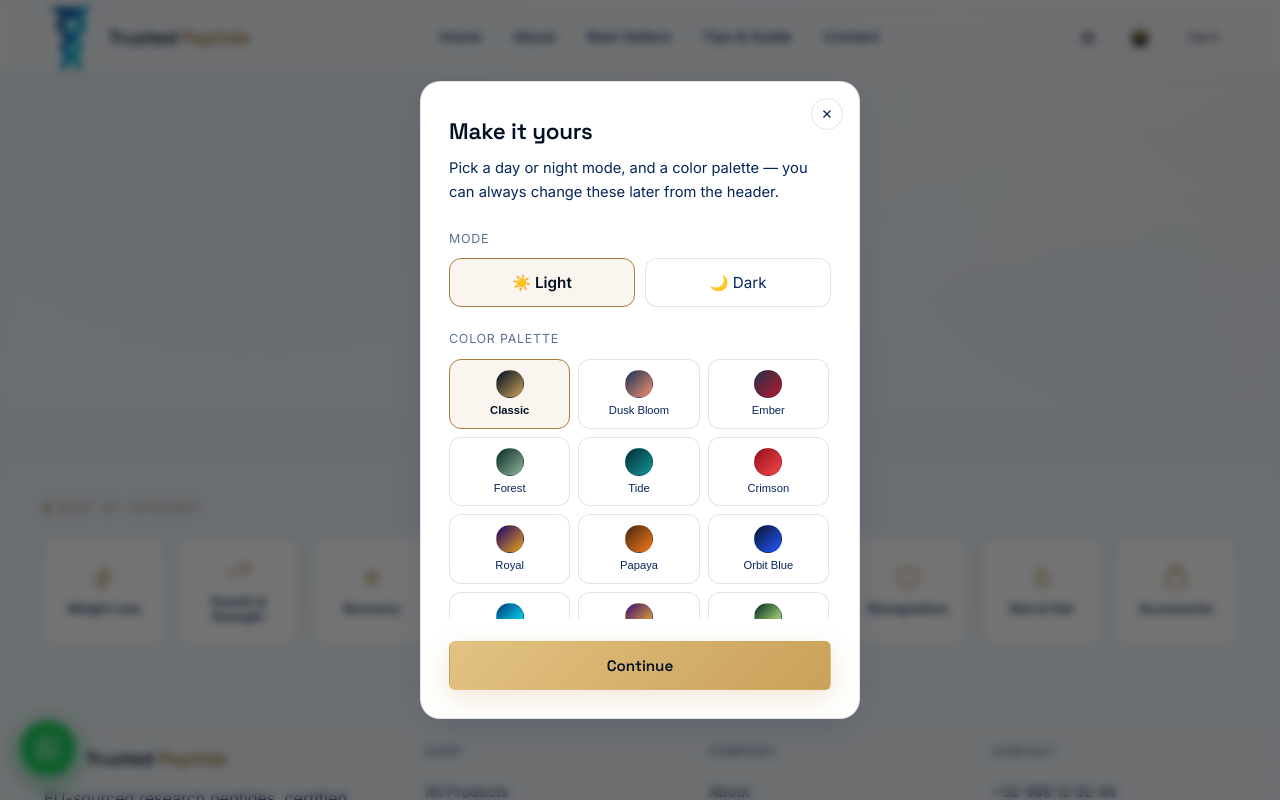
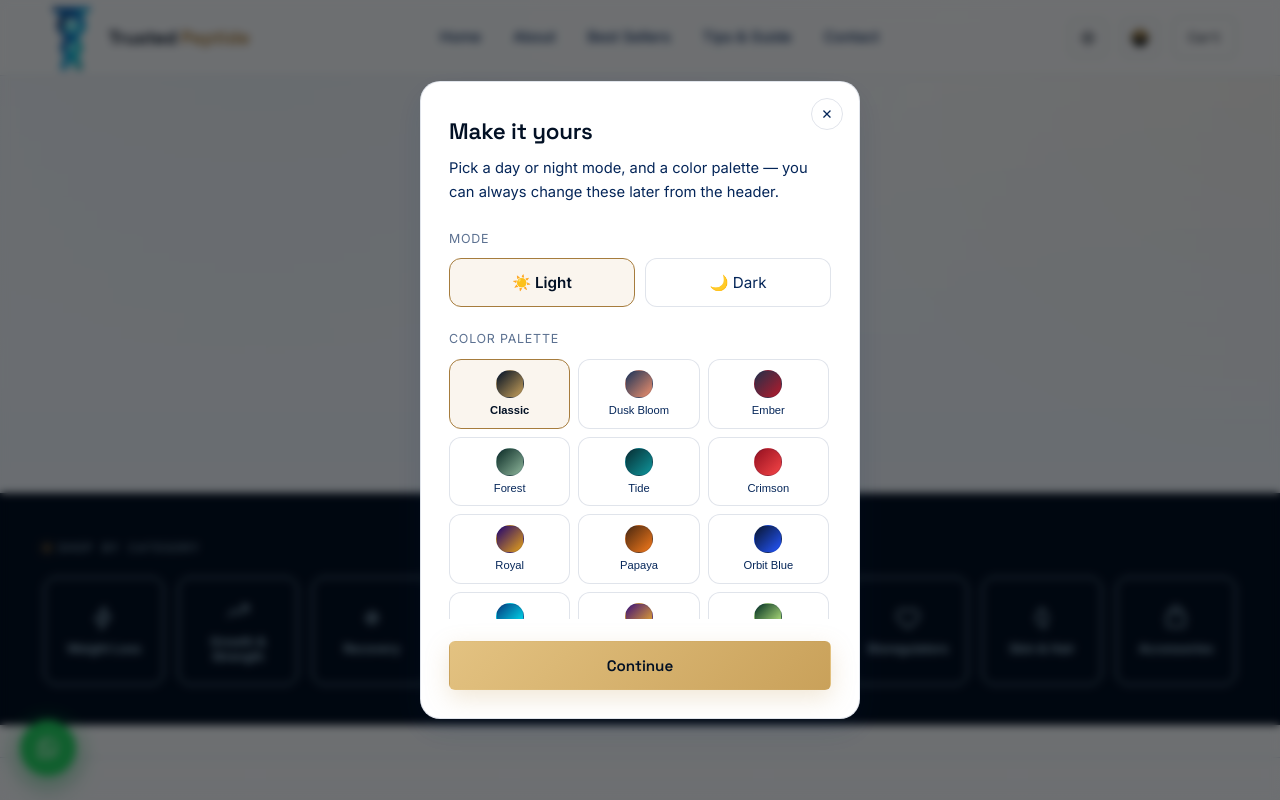
Before and after one commit to gsmbosseurope/peptide, a PHP site: page /tip.html in a window 1280 px wide. Run offline with PHP 8.4, Linux system fonts and the light colour scheme.

Commit message:
Invert "Shop by Category" section colors relative to active theme
The section now always reads as the opposite of the page around it —
dark tiles on a light page, light tiles on a dark page — using each
palette's own fixed --void-navy/--ice-blue base tones rather than the
theme-swapped semantic tokens, so the inversion works automatically
across all 19 palettes and both light/dark modes without per-palette
rules. Restructured the section to be a full-bleed color band (was
previously just a padded block inside the page's own background)
with an inner .container for the constrained content, so the color
strip spans edge to edge and draws the eye as intended.

Co-Authored-By: Claude Sonnet 5 <noreply@anthropic.com>

```diff
--- a/css/main.css
+++ b/css/main.css
@@ -1982,10 +1982,25 @@ a { color: inherit; text-decoration: none; }
 
 /* ---------- "Shop by Category" icon section (above the footer) ---------- */
 .category-icons-section {
-  padding-top: 56px;
-  padding-bottom: 8px;
-}
-.category-icons-section .eyebrow { margin-bottom: 20px; }
+  padding: 40px 0;
+  margin-top: 56px;
+  /* Inverted relative to the current theme: uses the palette's fixed
+     dark/light base tones (not the theme-swapped semantic tokens), so
+     this section always reads as the opposite of the page around it —
+     dark tiles on a light page, light tiles on a dark page — to draw
+     the eye, in every palette and either theme automatically. */
+  background: var(--void-navy);
+  color: var(--ice-blue);
+}
+:root[data-theme="light"] .category-icons-section {
+  background: var(--void-navy);
+  color: var(--ice-blue);
+}
+:root:not([data-theme="light"]) .category-icons-section {
+  background: var(--ice-blue);
+  color: var(--void-navy);
+}
+.category-icons-section .eyebrow { margin-bottom: 20px; color: inherit; opacity: 0.85; }
 .category-icons-grid {
   display: grid;
   grid-template-columns: repeat(auto-fill, minmax(120px, 1fr));
@@ -1999,24 +2014,24 @@ a { color: inherit; text-decoration: none; }
   gap: 10px;
   height: 108px;
   padding: 16px 10px;
-  border: 1px solid var(--border-subtle);
+  border: 1px solid currentColor;
   border-radius: var(--radius-md);
-  background: var(--bg-panel);
-  color: var(--text-secondary);
+  background: transparent;
+  color: inherit;
+  opacity: 0.88;
   text-align: center;
-  transition: transform 0.18s cubic-bezier(0.34, 1.56, 0.64, 1), border-color 0.2s ease, background 0.2s ease, color 0.2s ease, box-shadow 0.2s ease;
+  transition: transform 0.18s cubic-bezier(0.34, 1.56, 0.64, 1), opacity 0.2s ease, box-shadow 0.2s ease;
 }
 .category-icon-tile:hover {
   transform: translateY(-3px);
-  border-color: var(--accent);
-  color: var(--text-primary);
+  opacity: 1;
   box-shadow: var(--shadow-card);
 }
 .category-icon-tile-icon {
   display: inline-flex;
   width: 26px;
   height: 26px;
-  color: var(--accent);
+  color: inherit;
   flex-shrink: 0;
 }
 .category-icon-tile-icon svg { width: 100%; height: 100%; display: block; }
--- a/tip.html
+++ b/tip.html
@@ -135,9 +135,11 @@
 
   <main class="section container" style="padding-top:48px; max-width:800px;" id="guide-detail-root"></main>
 
-  <section class="category-icons-section container">
-    <span class="eyebrow">Shop by Category</span>
-    <div class="category-icons-grid" id="category-icons-grid"></div>
+  <section class="category-icons-section">
+    <div class="container">
+      <span class="eyebrow">Shop by Category</span>
+      <div class="category-icons-grid" id="category-icons-grid"></div>
+    </div>
   </section>
 
   <footer class="site-footer">
```
Also changed, not shown: about.html (+5 -3 lines), index.html (+5 -3 lines), product.html (+5 -3 lines), products.html (+5 -3 lines), tips.html (+5 -3 lines).
